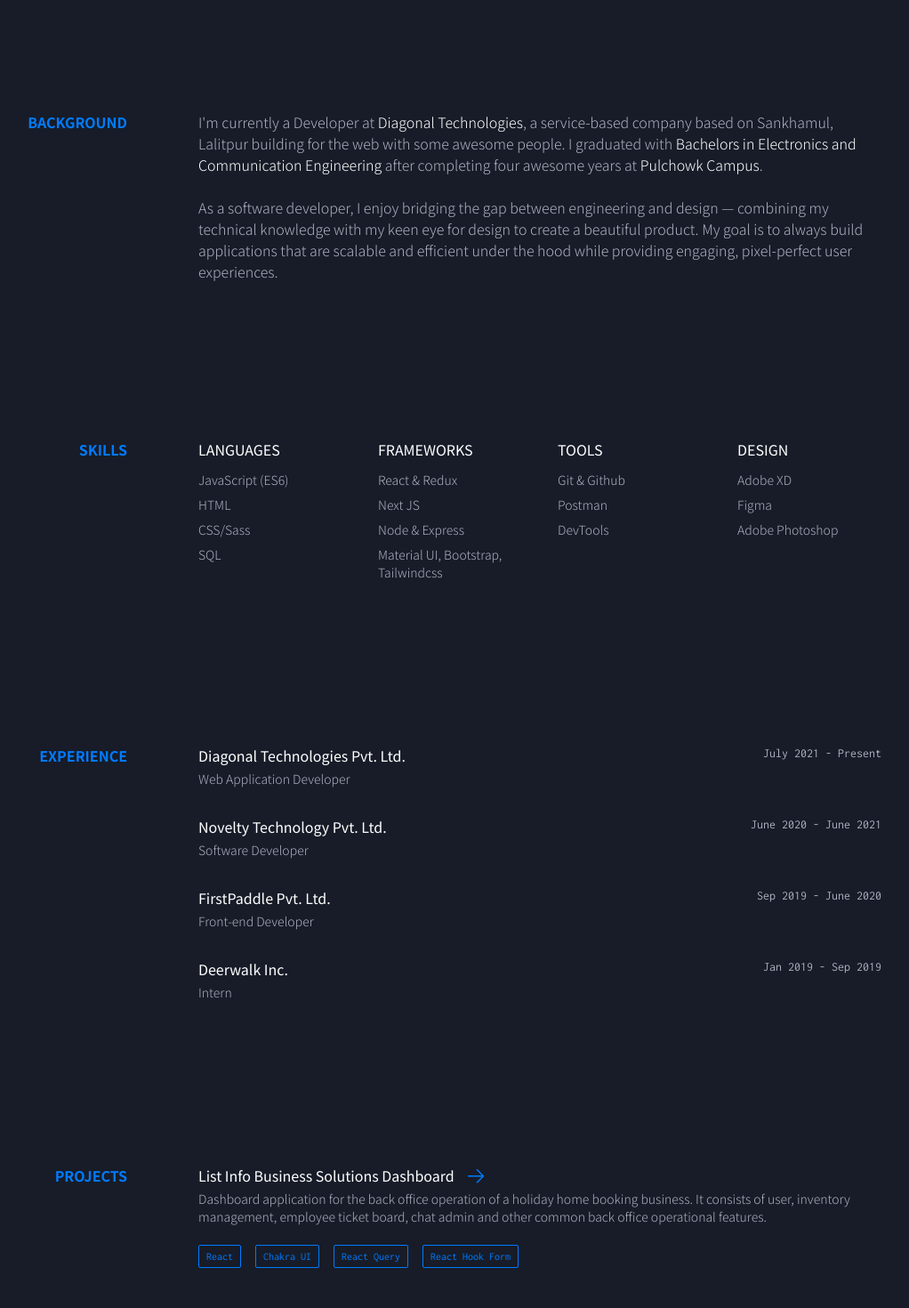
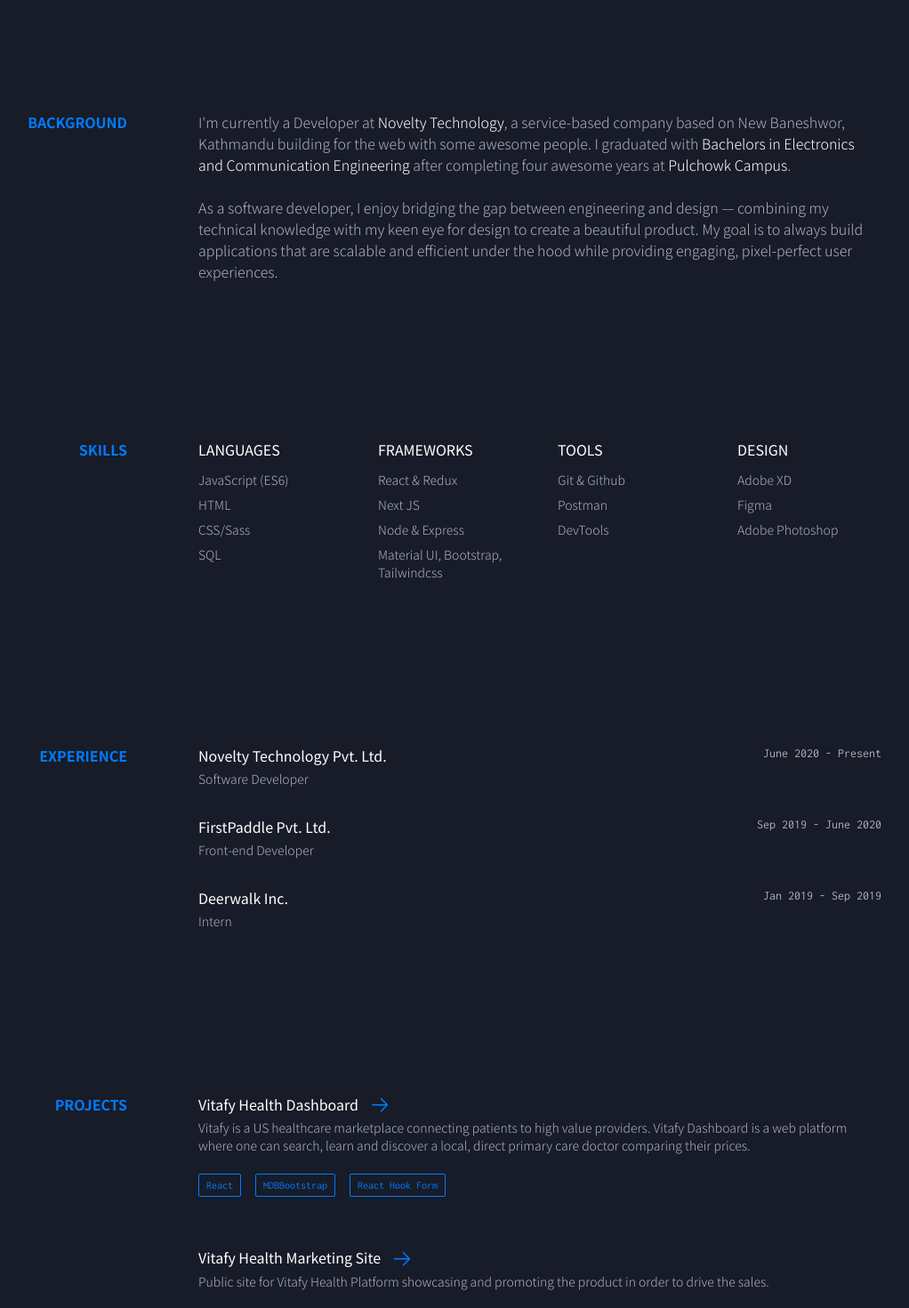
Before and after one commit to JustAyush/portfolio-site-v2-2021, a Next.js app: page / in a window 1280 px wide. Shown: the part 680-2150 px from the top of the page at 89% size, without its empty margins (253-1275 px from the left). Built offline with nearby package versions, Linux system fonts and the light colour scheme.

Commit message:
feat: update the current office

```diff
--- a/components/Background.js
+++ b/components/Background.js
@@ -11,8 +11,8 @@
       <div className="w-full md:w-2/3 md:px-8 pl-6 md:pl-12">
         <p className="text-base text-textLight font-light">
           I'm currently a Developer at{" "}
-          <span className="text-text">Diagonal Technologies</span>, a
-          service-based company based on Sankhamul, Lalitpur building for the
+          <a href='https://noveltytechnology.com/' target='_blank' className="text-text">Novelty Technology</a>, a
+          service-based company based on New Baneshwor, Kathmandu building for the
           web with some awesome people. I graduated with{" "}
           <span className="text-text">
             Bachelors in Electronics and Communication Engineering
--- a/components/Experience.js
+++ b/components/Experience.js
@@ -2,14 +2,9 @@
 
 const experiences = [
   {
-    company: "Diagonal Technologies Pvt. Ltd.",
-    position: "Web Application Developer",
-    duration: "July 2021 - Present",
-  },
-  {
     company: "Novelty Technology Pvt. Ltd.",
     position: "Software Developer",
-    duration: "June 2020 - June 2021",
+    duration: "June 2020 - Present",
   },
   {
     company: "FirstPaddle Pvt. Ltd.",
--- a/components/Projects.js
+++ b/components/Projects.js
@@ -1,13 +1,13 @@
 import React from "react";
 
 const projects = [
-  {
-    name: "List Info Business Solutions Dashboard",
-    description: `Dashboard application for the back office operation of a holiday home booking business. It consists of
-      user, inventory management, employee ticket board, chat admin and other common back office operational features.`,
-    link: "https://drive.google.com/drive/folders/1_UmDA_uFW6_r44FDOoOrBXaT6evbCIA2?usp=sharing",
-    tools: ["React", "Chakra UI", "React Query", "React Hook Form"],
-  },
+  // {
+  //   name: "List Info Business Solutions Dashboard",
+  //   description: `Dashboard application for the back office operation of a holiday home booking business. It consists of
+  //     user, inventory management, employee ticket board, chat admin and other common back office operational features.`,
+  //   link: "https://drive.google.com/drive/folders/1_UmDA_uFW6_r44FDOoOrBXaT6evbCIA2?usp=sharing",
+  //   tools: ["React", "Chakra UI", "React Query", "React Hook Form"],
+  // },
   {
     name: "Vitafy Health Dashboard",
     description: `Vitafy is a US healthcare marketplace connecting patients to high value providers. Vitafy Dashboard is a web platform
```
